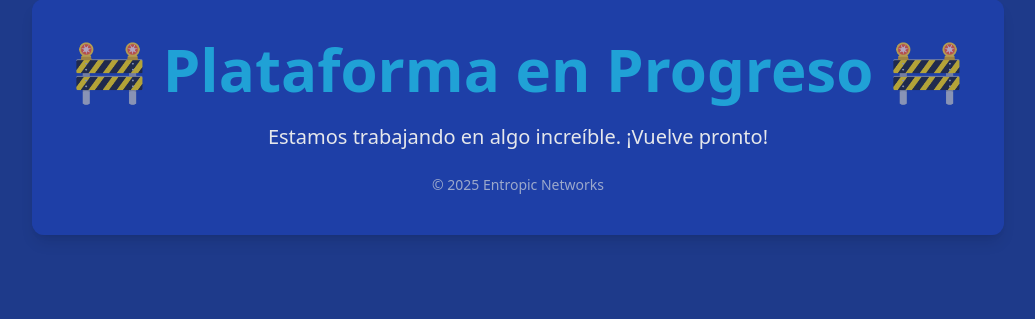
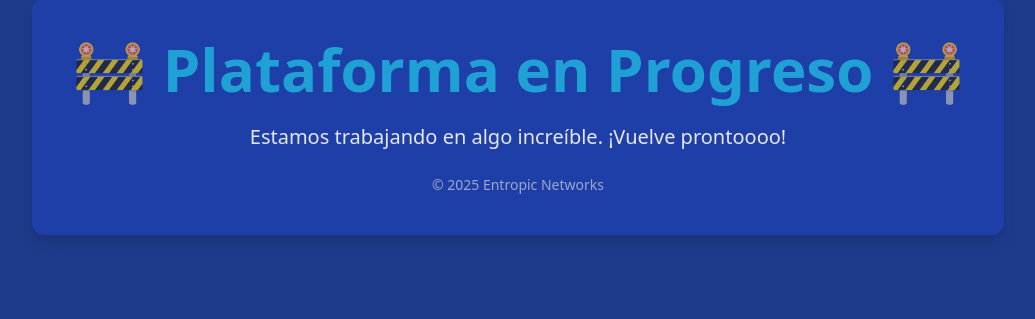
Before and after one commit to itteamlxs/entropic-networks-landing, a PHP site: page / in a window 1280 px wide. Shown: the part 283-602 px from the top of the page, without its empty margins (122-1157 px from the left). Run offline with PHP 8.4, Linux system fonts and the light colour scheme; some libraries are stand-ins or nearby versions.

Commit message:
push refer test

```diff
--- a/index.php
+++ b/index.php
@@ -13,7 +13,7 @@
 <body class="bg-blue-900 flex items-center justify-center min-h-screen text-white">
     <div class="bg-blue-800/80 p-10 rounded-xl shadow-lg text-center">
         <h1 class="text-5xl md:text-6xl font-bold mb-6 animate-pulse text-cyan-400">🚧 Plataforma en Progreso 🚧</h1>
-        <p class="text-lg md:text-xl mb-6 text-gray-200">Estamos trabajando en algo increíble. ¡Vuelve pronto!</p>
+        <p class="text-lg md:text-xl mb-6 text-gray-200">Estamos trabajando en algo increíble. ¡Vuelve prontoooo!</p>
         <div class="text-sm opacity-70 text-gray-300">&copy; <?= date('Y') ?> Entropic Networks</div>
     </div>
 </body>
```
